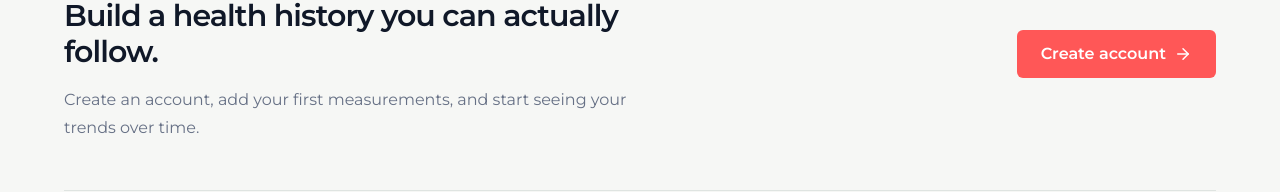
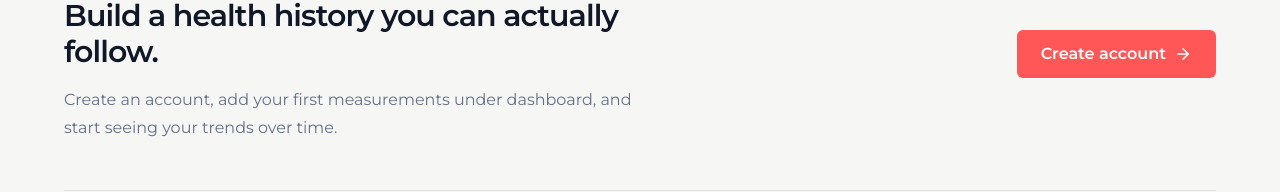
Before and after one commit to Mars-shah/BioTrack, a React (Vite) app in the folder client/: page / in a window 1280 px wide. Shown: the part 1459-1651 px from the top of the page. Built offline with nearby package versions, Linux system fonts and the light colour scheme; no server answers.

Commit message:
Fixing description Issue: #7

```diff
--- a/client/src/pages/Home.tsx
+++ b/client/src/pages/Home.tsx
@@ -295,7 +295,7 @@ function Home() {
               </h2>
 
               <p className="mt-4 leading-7 text-[var(--muted)]">
-                Create an account, add your first measurements, and start
+                Create an account, add your first measurements under dashboard, and start
                 seeing your trends over time.
               </p>
             </div>
```
